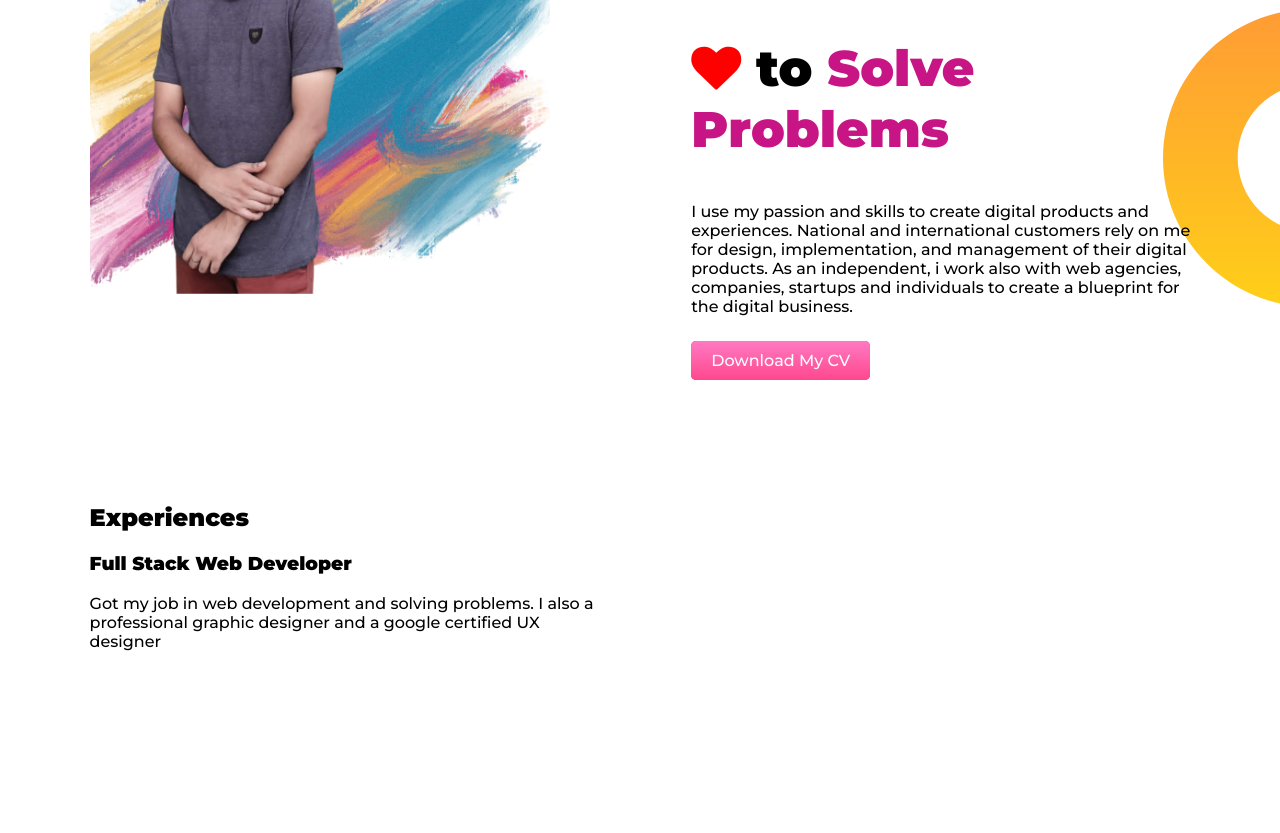
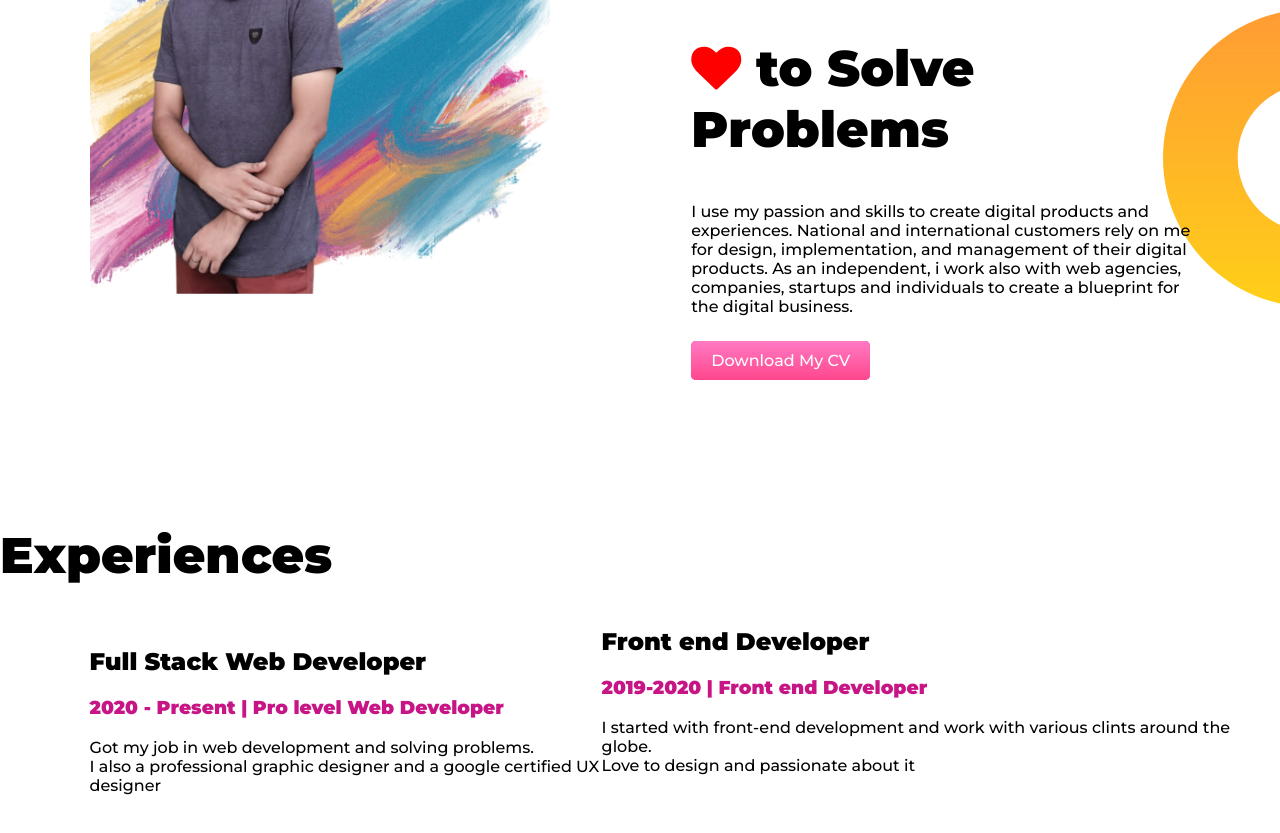
Before and after one commit to MusaedSajan/Web-Portfolio, a plain HTML site: page index.html in a window 1280 px wide. Shown: the part 817-1650 px from the top of the page. Drawn offline with Linux system fonts and the light colour scheme.

Commit message:
Experiences part added

```diff
--- a/index.html
+++ b/index.html
@@ -20,7 +20,7 @@
         <div class="half-width">
             <h1>Hello, World.</h1>
 
-            <h1>I'm <span class="name-highlight">Musaed Sajon</span></h1>
+            <h1>I'm <span class="purple-highlight">Musaed Sajon</span></h1>
             <h3> Web Developer | UI/UX Designer | Graphic Designer </h3>
             <p> I help designers, small agencies and businesses bring their ideas to life. <br> Comfortable with VS Code,Figma,Adobe illustrator and a coffee.</p>
             <br>
@@ -61,11 +61,20 @@
     </section>
 
     <section class="third-part">
+
+        <h1>Experiences</h1>
+
         <div class="half-width">
-            <h2>Experiences</h2>
-            <h3>Full Stack Web Developer</h3>
-            <p>Got my job in web development and solving problems. I also a professional graphic designer and a google certified UX designer </p>
+            <h2>Full Stack Web Developer</h2>
+            <h3 class="purple-highlight">2020 - Present | Pro level Web Developer</h3>
+            <p>Got my job in web development and solving problems. <br> I also a professional graphic designer and a google certified UX designer </p>
 
+        </div>
+        <div>
+            <h2>
+                Front end Developer</h2>
+            <h3 class="purple-highlight">2019-2020 | Front end Developer</h3>
+            <p> I started with front-end development and work with various clints around the globe. <br> Love to design and passionate about it </p>
         </div>
 
     </section>
--- a/style.css
+++ b/style.css
@@ -5,7 +5,7 @@ body{
 h1{
     font-size: 50px;
 }
-.name-highlight{
+.purple-highlight{
     color: mediumvioletred;
 }
 .half-width{
```
